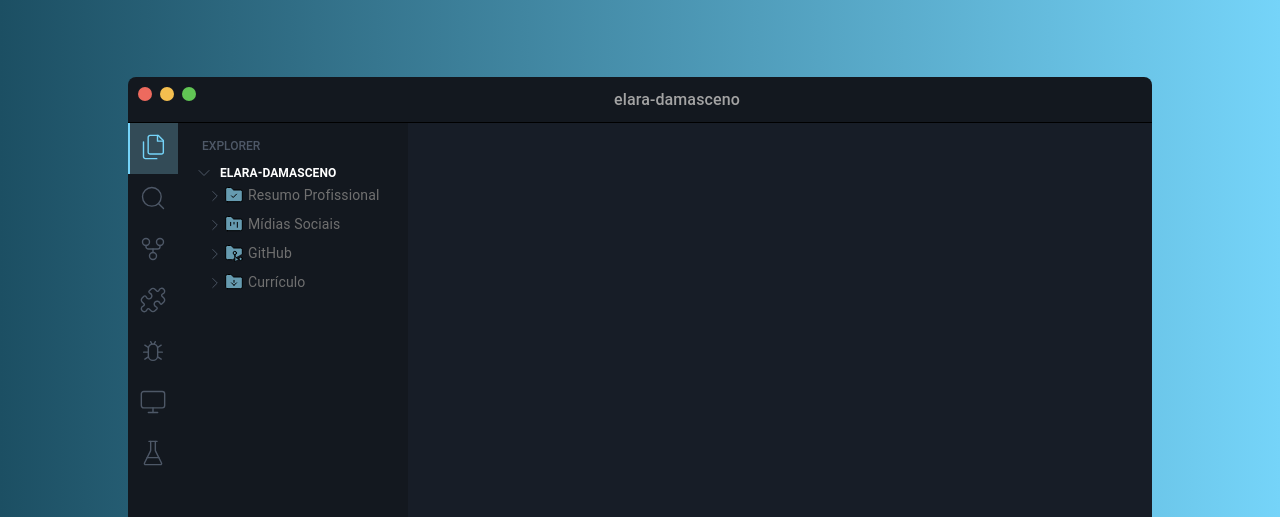
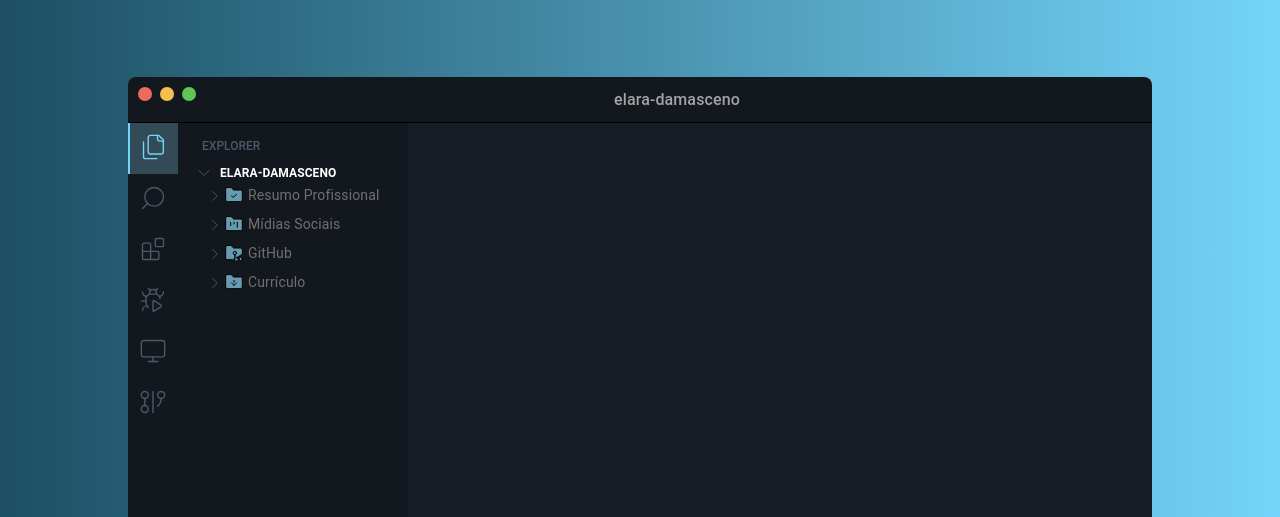
Before and after one commit to elaradamasceno/website, a Next.js app: page / in a window 1280 px wide. Shown: the top 517 px of the page. Built offline with nearby package versions, Linux system fonts and the light colour scheme.

Commit message:
developed social media page

```diff
--- a/package.json
+++ b/package.json
@@ -9,9 +9,9 @@
     "lint": "next lint"
   },
   "dependencies": {
-    "@emotion/react": "^11.11.1",
+    "@emotion/react": "^11.11.4",
     "@emotion/styled": "^11.11.0",
-    "@mui/material": "^5.14.0",
+    "@mui/material": "^5.15.13",
     "@types/node": "20.4.1",
     "@types/react": "18.2.14",
     "@types/react-dom": "18.2.6",
@@ -19,7 +19,7 @@
     "date-fns": "^2.30.0",
     "eslint": "8.44.0",
     "eslint-config-next": "13.4.9",
-    "lucide-react": "^0.259.0",
+    "lucide-react": "^0.358.0",
     "next": "13.4.9",
     "react": "18.2.0",
     "react-dom": "18.2.0",
--- a/public/mock/summary.json
+++ b/public/mock/summary.json
@@ -2,8 +2,8 @@
   "professionalResume": {
     "title": "## Resumo Profissional",
     "aboutMe": {
-      "me": "Elara Damasceno Leme, 29 anos - Ribeirão Preto - São Paulo.",
-      "details": "Formada em Design de Games e Análise e Desenvolvimento de Sistemas, atuo como Front-End desde 2018, com experiência em:",
+      "me": "Elara Damasceno Leme, 30 anos - Ribeirão Preto - São Paulo.",
+      "details": "Formada em Design de Games e Análise e Desenvolvimento de Sistemas, atuo como Front-End desde 2018 e desde 2022 atuo como FullStack, possuo experiência em:",
       "conclusion": "Também possuo experiência com metodologias Ágeis e sou apaixonada por desenvolvimento web."
     },
     "skills": [
--- a/src/components/Explorer/Folders/ContentFolder/index.tsx
+++ b/src/components/Explorer/Folders/ContentFolder/index.tsx
@@ -1,18 +1,18 @@
 
 import { useState } from 'react';
 import Typography from '@mui/material/Typography';
-
 import { ChevronRight, ChevronDown } from 'lucide-react';
-import type { Icon } from 'lucide-react';
 
 import { FileProps, Files } from '../../Files';
+
+import { LucideIcon } from "lucide-react"
 
 import * as S from './styles';
 
 
 interface ContentFolderProps {
   title: string
-  icon: Icon
+  icon: LucideIcon
   file: FileProps
 }
 
--- a/src/components/Menu/MenuButton/index.tsx
+++ b/src/components/Menu/MenuButton/index.tsx
@@ -1,15 +1,16 @@
-import type { Icon } from 'lucide-react';
+import { LucideIcon } from "lucide-react"
 
 import * as S from './styles';
 
 interface MenuButtonProps {
+  icon: LucideIcon
   isActive?: boolean
-  icon: Icon
+  hasFlipped?: boolean
 }
 
-export const MenuButton = ({isActive = false, icon: Icon}: MenuButtonProps) => {
+export const MenuButton = ({icon: Icon, isActive = false, hasFlipped = false}: MenuButtonProps) => {
   return (
-    <S.Container $isActive={isActive}>
+    <S.Container $isActive={isActive} $hasFlipped={hasFlipped}>
       <Icon size={28} strokeWidth={1.2} />
     </S.Container>
   )
--- a/src/components/Menu/MenuButton/styles.ts
+++ b/src/components/Menu/MenuButton/styles.ts
@@ -2,10 +2,11 @@ import { styled, css } from "styled-components";
 
 interface ContainerProps {
   $isActive: boolean
+  $hasFlipped?: boolean
 }
 
 export const Container = styled.button<ContainerProps>`
-  ${({ theme, $isActive }) => css`
+  ${({ theme, $isActive, $hasFlipped }) => css`
     background: transparent;
     border: none;
     padding: ${theme.pxToRem(10)};
@@ -20,6 +21,10 @@ export const Container = styled.button<ContainerProps>`
       }
     `}
 
+    ${$hasFlipped && `
+      transform: scaleX(-1);
+    `}
+
     &:hover{
       svg{
         color: ${theme.colors.ocean200};
--- a/src/components/Menu/index.tsx
+++ b/src/components/Menu/index.tsx
@@ -1,5 +1,4 @@
-import { Bug, Cog, Files, FlaskConical, GitFork, Monitor, Puzzle, Search } from 'lucide-react';
-
+import { Blocks, BugPlay, Files, GitGraph, Monitor, Search } from 'lucide-react';
 import { MenuButton } from './MenuButton';
 
 import * as S from './styles';
@@ -8,12 +7,11 @@ export const Menu = () => {
   return (
     <S.Container>
       <MenuButton isActive={true} icon={Files}/>
-      <MenuButton icon={Search}/>
-      <MenuButton icon={GitFork}/>
-      <MenuButton icon={Puzzle}/>
-      <MenuButton icon={Bug}/>
+      <MenuButton icon={Search} hasFlipped={true} />
+      <MenuButton icon={Blocks}/>
+      <MenuButton icon={BugPlay}/>
       <MenuButton icon={Monitor}/>
-      <MenuButton icon={FlaskConical}/>
+      <MenuButton icon={GitGraph}/>
     </S.Container>
   )
 }
--- a/src/enum/folders.enum.ts
+++ b/src/enum/folders.enum.ts
@@ -6,7 +6,7 @@ export enum Summary {
 
 export enum SocialMedia {
   folderTitle = 'Mídias Sociais',
-  fileType = 'json',
+  fileType = 'md',
   page = '/social-media'
 }
 
```
Also changed, not shown: src/app/(pages)/social-media/page.tsx (+2 -5 lines), src/app/(pages)/summary/page.tsx (+8 -18 lines), src/app/(pages)/summary/styles.tsx (+0 -7 lines), src/components/Explorer/Files/index.tsx (+4 -4 lines), 1 other file (tests, documents, lock files or other folders).
